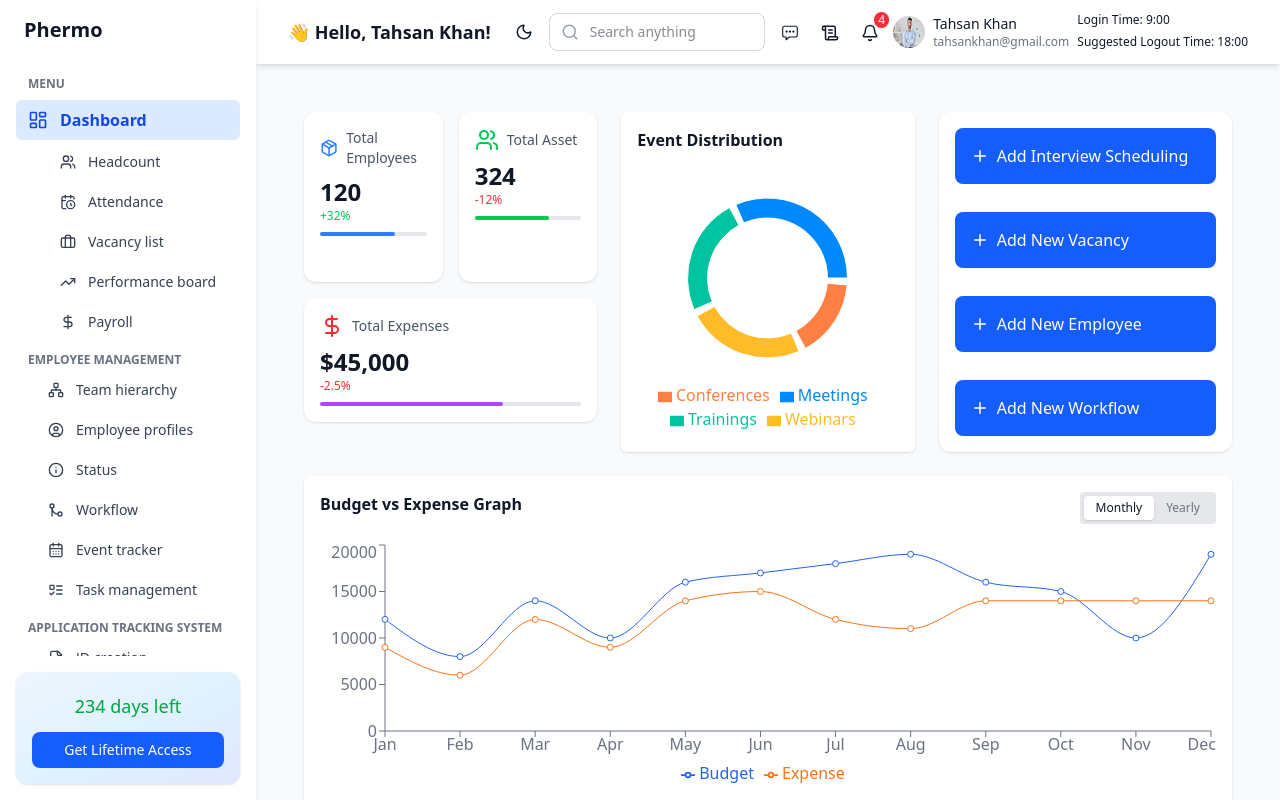
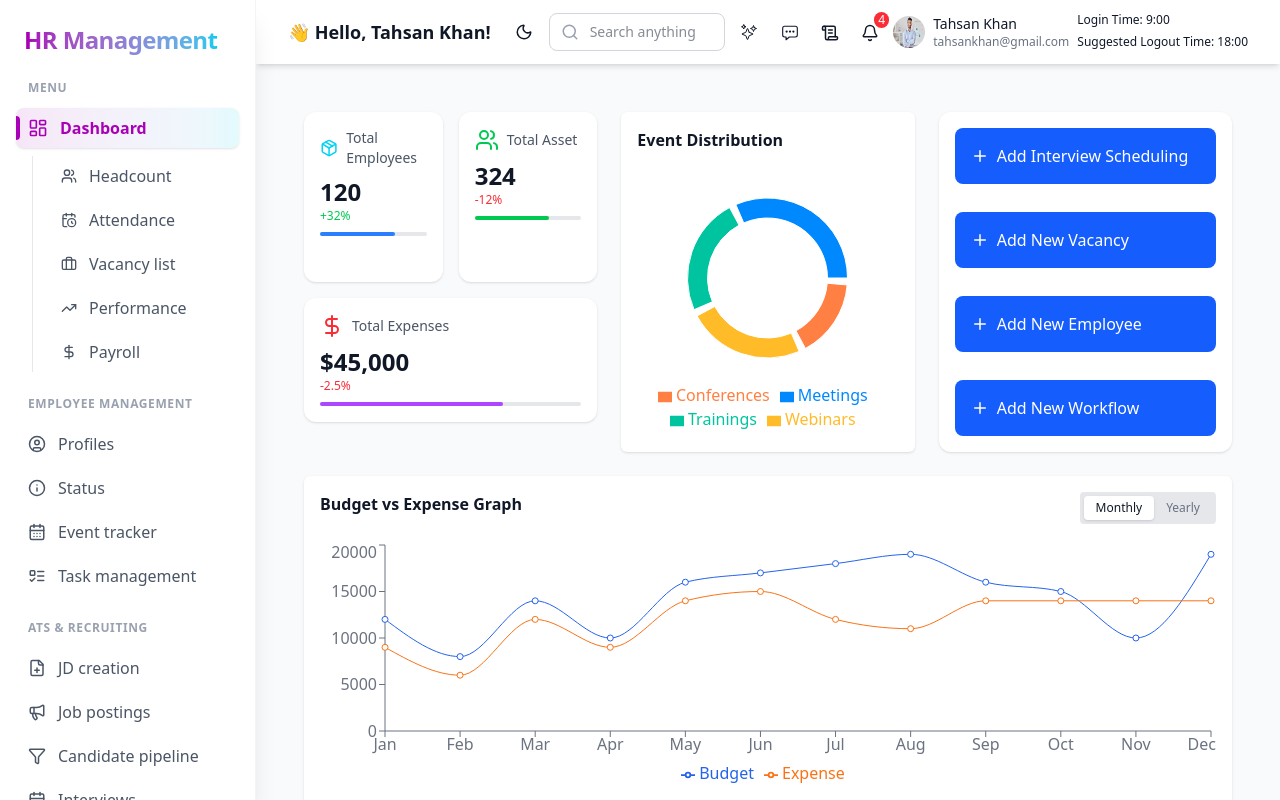
Before and after one commit to Subhra0007/Pharmacy-Management-System, a React (Vite) app: page / in a window 1280 px wide. Built offline with nearby package versions, Linux system fonts and the light colour scheme.

Commit message:
09-12 10:50

```diff
--- a/src/components/Navbar.jsx
+++ b/src/components/Navbar.jsx
@@ -1,7 +1,7 @@
 import { useState } from "react";
 import { useNavigate } from "react-router-dom";
 import { Search, Bell, Sun, Moon, ScrollText } from "lucide-react";
-import { IoChatboxEllipsesOutline } from "react-icons/io5";
+import { IoChatboxEllipsesOutline, IoSparklesOutline } from "react-icons/io5"; // Import IoSparklesOutline
 import navbar from "../assets/navbar.jpg";
 
 const Navbar = ({ darkMode, setDarkMode }) => {
@@ -29,6 +29,12 @@ const Navbar = ({ darkMode, setDarkMode }) => {
     }
   };
 
+  // Add a handler for the AI button
+  const handleAIAssistant = () => {
+    console.log("AI Assistant button clicked!");
+    // You can add navigation or state logic here for the AI feature
+  };
+
   return (
     <>
       <div
@@ -47,8 +53,10 @@ const Navbar = ({ darkMode, setDarkMode }) => {
             {darkMode ? <Sun size={18} /> : <Moon size={18} />}
           </button>
         </div>
-        <div className="flex-1 max-w-lg">
-          <div className="relative">
+
+        {/* MODIFIED SEARCH AND AI ICON SECTION */}
+        <div className="flex items-center flex-1 max-w-lg space-x-2">
+          <div className="relative flex-1">
             <Search
               className={`absolute left-3 top-2.5 ${
                 darkMode ? "text-gray-300" : "text-gray-400"
@@ -65,7 +73,18 @@ const Navbar = ({ darkMode, setDarkMode }) => {
               }`}
             />
           </div>
+          {/* AI ICON BUTTON */}
+          <button
+            onClick={handleAIAssistant}
+            className={`p-2 rounded-lg transition-colors duration-300 cursor-pointer ${ // Added text-blue-500 for distinction
+              darkMode ? "hover:bg-gray-700" : "hover:bg-gray-100"
+            }`}
+            title="AI Assistant"
+          >
+            <IoSparklesOutline size={16} />
+          </button>
         </div>
+
         <div className="flex items-center gap-2 mx-2">
           <button
             onClick={() => setShowMessagesPopup(true)}
--- a/src/components/Sidebar.jsx
+++ b/src/components/Sidebar.jsx
@@ -13,7 +13,6 @@ import {
   Briefcase,
   TrendingUp,
   DollarSign,
-  Contact,
   Network,
   CircleUser,
   Info,
@@ -40,244 +39,240 @@ const Sidebar = ({ darkMode }) => {
   const location = useLocation();
 
   const linkClass = (path) =>
-    `flex items-center gap-3 px-3 py-2 rounded-md transition-colors ${location.pathname === path
-      ? "bg-blue-100 text-blue-700 font-semibold dark:bg-blue-900 dark:text-blue-200"
+    `relative flex items-center gap-3 px-3 py-2 rounded-lg transition-all duration-300 group ${
+      location.pathname === path
+        ? "bg-gradient-to-r from-fuchsia-700/10 to-cyan-400/10 text-fuchsia-700 dark:text-cyan-400 font-semibold shadow-sm"
         : darkMode
-        ? "text-gray-100 hover:bg-gray-700"
-        : "text-gray-700 hover:bg-gray-100"
+        ? "text-gray-400 hover:bg-gradient-to-r from-fuchsia-700/10 to-cyan-400/10 hover:text-fuchsia-700"
+        : "text-gray-600 hover:bg-fuchsia-50 hover:text-fuchsia-700"
     }`;
+
+  // Helper for the active indicator line
+  const ActiveIndicator = ({ path }) => (
+    location.pathname === path && (
+      <span className="absolute left-0 top-1/2 -translate-y-1/2 w-1 h-6 bg-fuchsia-700 dark:bg-cyan-400 rounded-r-full" />
+    )
+  );
 
   return (
     <div
-      className={`w-64 h-screen fixed top-0 left-0 shadow-md flex flex-col transition-colors duration-300 z-50 ${darkMode ? "bg-gray-800 text-gray-100" : "bg-white text-gray-900"
+      className={`w-64 h-screen fixed top-0 left-0 shadow-xl flex flex-col transition-colors duration-300 z-50 border-r ${
+        darkMode
+          ? "bg-gray-800 text-gray-100 border-gray-700"
+          : "bg-white text-gray-900 border-gray-100"
       }`}
     >
-      <div className="px-6 py-4 font-bold text-xl">Phermo</div>
-      {/* 👇 Added styled scrollbar */}
-      <div className="flex-1 overflow-y-auto scrollbar-thin scrollbar-thumb-gray-400 scrollbar-track-gray-200 dark:scrollbar-thumb-gray-600 dark:scrollbar-track-gray-900">
-        <nav className="p-4 space-y-4">
+      {/* Brand Header with Gradient Text */}
+      <div className="px-6 py-6">
+        <h1 className="font-extrabold text-2xl tracking-tight bg-gradient-to-r from-fuchsia-700 to-cyan-400 bg-clip-text text-transparent">
+          HR Management
+        </h1>
+      </div>
+
+      {/* Styled scrollbar container */}
+      <div className="flex-1 overflow-y-auto scrollbar-thin scrollbar-thumb-gray-300 scrollbar-track-transparent dark:scrollbar-thumb-gray-700 hover:scrollbar-thumb-fuchsia-700/50">
+        <nav className="px-4 pb-4 space-y-6">
+
+          {/* Section: Menu */}
           <div>
-            <p
-              className={`px-3 mb-2 text-xs font-semibold uppercase ${darkMode ? "text-gray-400" : "text-gray-500"
-                }`}
-            >
+            <p className={`px-3 mb-3 text-xs font-bold tracking-wider uppercase ${darkMode ? "text-gray-500" : "text-gray-400"}`}>
               Menu
             </p>
+            <div className="space-y-1">
                 <Link to="/" className={linkClass("/")}>
-              <LayoutDashboard size={20} />
+                    <ActiveIndicator path="/" />
+                    <LayoutDashboard size={20} className={location.pathname === "/" ? "text-fuchsia-700 dark:text-cyan-400" : ""} />
                     <span>Dashboard</span>
                 </Link>
-            <div className="ml-8 mt-1 space-y-1 text-sm">
+
+                <div className="ml-4 pl-4 border-l border-gray-200 dark:border-gray-700 space-y-1 mt-2">
                     <Link to="/headcount" className={linkClass("/headcount")}>
-                <Users size={16} />
-                <span>Headcount</span>
+                        <Users size={16} /> <span>Headcount</span>
                     </Link>
                     <Link to="/attendance" className={linkClass("/attendance")}>
-                <CalendarClock size={16} />
-                <span>Attendance</span>
+                        <CalendarClock size={16} /> <span>Attendance</span>
                     </Link>
                     <Link to="/vacancypage" className={linkClass("/vacancypage")}>
-                <Briefcase size={16} />
-                <span>Vacancy list</span>
+                        <Briefcase size={16} /> <span>Vacancy list</span>
                     </Link>
                     <Link to="/performance" className={linkClass("/performance")}>
-                <TrendingUp size={16} />
-                <span>Performance board</span>
+                        <TrendingUp size={16} /> <span>Performance</span>
                     </Link>
                     <Link to="/payroll" className={linkClass("/payroll")}>
-                <DollarSign size={16} />
-                <span>Payroll</span>
-              </Link>
-            </div>
-            <div className="mt-3 space-y-1 text-sm">
-              <p
-                className={`px-3 mb-1 text-xs font-semibold uppercase ${darkMode ? "text-gray-400" : "text-gray-500"
-                  }`}
-              >
-                Employee management
-              </p>
-              <div className="ml-5 space-y-1">
-                {/* <Link to="/employee-directory" className={linkClass("/employee-directory")}>
-                  <Contact size={16} />
-                  <span>Employee directory</span>
-                </Link> */}
-                <Link to="/team-hierarchy" className={linkClass("/team-hierarchy")}>
-                  <Network size={16} />
-                  <span>Team hierarchy</span>
-                </Link>
-                <Link to="/employee-profiles" className={linkClass("/employee-profiles")}>
-                  <CircleUser size={16} />
-                  <span>Employee profiles</span>
-                </Link>
-                <Link to="/status" className={linkClass("/status")}>
-                  <Info size={16} />
-                  <span>Status</span>
-                </Link>
-                <Link to="/workflow" className={linkClass("/workflow")}>
-                  <GitMerge size={16} />
-                  <span>Workflow</span>
-                </Link>
-                <Link to="/event-tracker" className={linkClass("/event-tracker")}>
-                  <CalendarDays size={16} />
-                  <span>Event tracker</span>
-                </Link>
-                <Link to="/task-management" className={linkClass("/task-management")}>
-                  <ListTodo size={16} />
-                  <span>Task management</span>
+                        <DollarSign size={16} /> <span>Payroll</span>
                     </Link>
                 </div>
             </div>
-            <div className="mt-3 space-y-1 text-sm">
-              <p
-                className={`px-3 mb-1 text-xs font-semibold uppercase ${darkMode ? "text-gray-400" : "text-gray-500"
-                  }`}
-              >
-                Application tracking system
+          </div>
+
+          {/* Section: Employee Management */}
+          <div>
+            <p className={`px-3 mb-3 text-xs font-bold tracking-wider uppercase ${darkMode ? "text-gray-500" : "text-gray-400"}`}>
+              Employee Management
             </p>
-              <div className="ml-5 space-y-1">
-                <Link to="/#ats-jd" className={linkClass("/#ats-jd")}>
-                  <FilePlus size={16} />
-                  <span>JD creation</span>
+            <div className="space-y-1">
+              {/* <Link to="/team-hierarchy" className={linkClass("/team-hierarchy")}>
+                <ActiveIndicator path="/team-hierarchy" />
+                <Network size={18} /> <span>Team hierarchy</span>
+              </Link> */}
+              <Link to="/employee-profiles" className={linkClass("/employee-profiles")}>
+                <ActiveIndicator path="/employee-profiles" />
+                <CircleUser size={18} /> <span>Profiles</span>
               </Link>
-                <Link to="/job-postings" className={linkClass("/job-postings")}>
-                  <Megaphone size={16} />
-                  <span>Job postings</span>
+              <Link to="/status" className={linkClass("/status")}>
+                <ActiveIndicator path="/status" />
+                <Info size={18} /> <span>Status</span>
               </Link>
-                <Link to="/candidate-pipeline" className={linkClass("/candidate-pipeline")}>
-                  <Filter size={16} />
-                  <span>Candidate pipeline</span>
+              {/* <Link to="/workflow" className={linkClass("/workflow")}>
+                <ActiveIndicator path="/workflow" />
+                <GitMerge size={18} /> <span>Workflow</span>
+              </Link> */}
+              <Link to="/event-tracker" className={linkClass("/event-tracker")}>
+                <ActiveIndicator path="/event-tracker" />
+                <CalendarDays size={18} /> <span>Event tracker</span>
               </Link>
-                <Link to="/interview-scheduling" className={linkClass("/interview-scheduling")}>
-                  <CalendarCheck size={16} />
-                  <span>Interview scheduling</span>
-                </Link>
-                <Link to="/offer-management" className={linkClass("/offer-management")}>
-                  <FileSignature size={16} />
-                  <span>Offer management</span>
-                </Link>
-                <Link to="/negotiation-notes" className={linkClass("/negotiation-notes")}>
-                  <MessageCircle size={16} />
-                  <span>Negotiation notes & approvals</span>
+              <Link to="/task-management" className={linkClass("/task-management")}>
+                <ActiveIndicator path="/task-management" />
+                <ListTodo size={18} /> <span>Task management</span>
               </Link>
             </div>
           </div>
-            <div className="mt-3 space-y-1 text-sm">
-              <p
-                className={`px-3 mb-1 text-xs font-semibold uppercase ${darkMode ? "text-gray-400" : "text-gray-500"
-                  }`}
-              >
-                Time off management
+
+          {/* Section: ATS */}
+          <div>
+            <p className={`px-3 mb-3 text-xs font-bold tracking-wider uppercase ${darkMode ? "text-gray-500" : "text-gray-400"}`}>
+              ATS & Recruiting
             </p>
-              <div className="ml-5 space-y-1">
-                <Link to="/time-sheet" className={linkClass("/time-sheet")}>
-                  <TableProperties size={16} />
-                  <span>Time sheet</span>
+            <div className="space-y-1">
+              <Link to="/#ats-jd" className={linkClass("/#ats-jd")}>
+                <FilePlus size={18} /> <span>JD creation</span>
               </Link>
-                <Link to="/pto-list" className={linkClass("/pto-list")}>
-                  <Palmtree size={16} />
-                  <span>PTO list</span>
+              <Link to="/job-postings" className={linkClass("/job-postings")}>
+                <Megaphone size={18} /> <span>Job postings</span>
               </Link>
-                <Link to="/overtime-list" className={linkClass("/overtime-list")}>
-                  <Hourglass size={16} />
-                  <span>Overtime list</span>
+              <Link to="/candidate-pipeline" className={linkClass("/candidate-pipeline")}>
+                <Filter size={18} /> <span>Candidate pipeline</span>
+              </Link>
+              <Link to="/interview-scheduling" className={linkClass("/interview-scheduling")}>
+                <CalendarCheck size={18} /> <span>Interviews</span>
+              </Link>
+              <Link to="/offer-management" className={linkClass("/offer-management")}>
+                <FileSignature size={18} /> <span>Offers</span>
+              </Link>
+              <Link to="/negotiation-notes" className={linkClass("/negotiation-notes")}>
+                <MessageCircle size={18} /> <span>Negotiations</span>
               </Link>
             </div>
           </div>
-            <div className="mt-3 space-y-1 text-sm">
-              <p
-                className={`px-3 mb-1 text-xs font-semibold uppercase ${darkMode ? "text-gray-400" : "text-gray-500"
-                  }`}
-              >
-                Knowledge management
+
+          {/* Section: Time Off */}
+          <div>
+            <p className={`px-3 mb-3 text-xs font-bold tracking-wider uppercase ${darkMode ? "text-gray-500" : "text-gray-400"}`}>
+              Time Off
             </p>
-              <div className="ml-5 space-y-1">
-                <Link to="/trainings" className={linkClass("/trainings")}>
-                  <GraduationCap size={16} />
-                  <span>Trainings</span>
+            <div className="space-y-1">
+              <Link to="/time-sheet" className={linkClass("/time-sheet")}>
+                <TableProperties size={18} /> <span>Time sheet</span>
               </Link>
-                <Link to="/skill-roadmap" className={linkClass("/skill-roadmap")}>
-                  <Map size={16} />
-                  <span>Skill roadmap</span>
+              <Link to="/pto-list" className={linkClass("/pto-list")}>
+                <Palmtree size={18} /> <span>PTO list</span>
               </Link>
-                <Link to="/certifications" className={linkClass("/certifications")}>
-                  <Award size={16} />
-                  <span>Certifications</span>
-                </Link>
-                <Link to="/progress" className={linkClass("/progress")}>
-                  <BarChart2 size={16} />
-                  <span>Progress tracking</span>
-                </Link>
-                <Link to="/compliance" className={linkClass("/compliance")}>
-                  <ShieldCheck size={16} />
-                  <span>Compliance and tax information</span>
+              <Link to="/overtime-list" className={linkClass("/overtime-list")}>
+                <Hourglass size={18} /> <span>Overtime</span>
               </Link>
             </div>
           </div>
+
+          {/* Section: Knowledge */}
+          <div>
+            <p className={`px-3 mb-3 text-xs font-bold tracking-wider uppercase ${darkMode ? "text-gray-500" : "text-gray-400"}`}>
+              Knowledge & Growth
+            </p>
+            <div className="space-y-1">
+              <Link to="/trainings" className={linkClass("/trainings")}>
+                <GraduationCap size={18} /> <span>Trainings</span>
+              </Link>
+              <Link to="/skill-roadmap" className={linkClass("/skill-roadmap")}>
+                <Map size={18} /> <span>Skill roadmap</span>
+              </Link>
+              <Link to="/certifications" className={linkClass("/certifications")}>
+                <Award size={18} /> <span>Certifications</span>
+              </Link>
+              <Link to="/progress" className={linkClass("/progress")}>
+                <BarChart2 size={18} /> <span>Progress</span>
+              </Link>
+              <Link to="/compliance" className={linkClass("/compliance")}>
+                <ShieldCheck size={18} /> <span>Compliance</span>
+              </Link>
               <Link to="/analytics" className={linkClass("/analytics")}>
-              <BarChart size={20} />
-              <span>Analytics</span>
+                <ActiveIndicator path="/analytics" />
+                <BarChart size={18} /> <span>Analytics</span>
               </Link>
             </div>
+          </div>
+
+          {/* Section: Others */}
           <div>
-            <p
-              className={`px-3 mb-2 text-xs font-semibold uppercase ${darkMode ? "text-gray-400" : "text-gray-500"
-                }`}
-            >
+            <p className={`px-3 mb-3 text-xs font-bold tracking-wider uppercase ${darkMode ? "text-gray-500" : "text-gray-400"}`}>
               Others
             </p>
+            <div className="space-y-1">
               <Link to="/customer-orders" className={linkClass("/customer-orders")}>
-              <ClipboardList size={20} />
-              <span>Customer Orders</span>
+                <ClipboardList size={18} /> <span>Orders</span>
               </Link>
               <Link to="/notes" className={linkClass("/notes")}>
-              <ScrollText size={20} />
-              <span>Notes</span>
+                <ScrollText size={18} /> <span>Notes</span>
               </Link>
               <Link to="/expenses" className={linkClass("/expenses")}>
-              <BanknoteArrowDown size={20} />
-              <span>Expenses</span>
+                <BanknoteArrowDown size={18} /> <span>Expenses</span>
               </Link>
               <Link to="/employee" className={linkClass("/employee")}>
-              <IdCardLanyard size={20} />
-              <span>Employee</span>
+                <IdCardLanyard size={18} /> <span>Employee</span>
               </Link>
             </div>
+          </div>
+
+          {/* Section: Preferences */}
           <div>
-            <p
-              className={`px-3 mb-2 text-xs font-semibold uppercase ${darkMode ? "text-gray-400" : "text-gray-500"
-                }`}
-            >
+            <p className={`px-3 mb-3 text-xs font-bold tracking-wider uppercase ${darkMode ? "text-gray-500" : "text-gray-400"}`}>
               Preferences
             </p>
+            <div className="space-y-1">
               <Link to="/help-supports" className={linkClass("/help-supports")}>
-              <HelpCircle size={20} />
-              <span>Help & Supports</span>
+                <HelpCircle size={18} /> <span>Help & Support</span>
               </Link>
               <Link to="/settings" className={linkClass("/settings")}>
-              <Settings size={20} />
-              <span>Settings</span>
+                <Settings size={18} /> <span>Settings</span>
               </Link>
+            </div>
           </div>
         </nav>
       </div>
-      <div className="p-4">
+
+      {/* Footer CTA Card */}
+      {/* <div className="p-4">
         <div
-          className={`rounded-xl p-4 text-center shadow-sm transition-colors duration-300 ${darkMode
-            ? "bg-gradient-to-br from-gray-700 via-gray-800 to-gray-900 text-gray-100"
-            : "bg-gradient-to-br from-blue-50 via-sky-100 to-indigo-100 text-gray-800"
+          className={`rounded-2xl p-5 text-center shadow-lg relative overflow-hidden group ${
+            darkMode
+              ? "bg-gray-800 border border-gray-700"
+              : "bg-white border border-gray-100"
           }`}
         >
-          <p className="text-lg text-green-600 mt-1">234 days left</p>
+          <div className="absolute inset-0 bg-gradient-to-br from-fuchsia-700 to-cyan-400 opacity-10 group-hover:opacity-15 transition-opacity duration-300"></div>
+
+          <div className="relative z-10">
+            <h4 className={`text-sm font-semibold mb-1 ${darkMode ? "text-gray-200" : "text-gray-800"}`}>Upgrade Plan</h4>
+            <p className="text-lg font-bold bg-gradient-to-r from-fuchsia-700 to-cyan-400 bg-clip-text text-transparent">
+              234 days left
+            </p>
             <button
-            className={`mt-3 w-full py-2 rounded-lg text-sm font-medium transition ${darkMode
-              ? "bg-blue-600 text-white hover:bg-blue-700"
-              : "bg-blue-600 text-white hover:bg-blue-700"
-              }`}
+              className="mt-4 w-full py-2.5 rounded-xl text-sm font-bold text-white shadow-md transform transition hover:scale-105 active:scale-95 bg-gradient-to-r from-fuchsia-700 to-cyan-400 hover:shadow-lg hover:shadow-cyan-400/20"
             >
               Get Lifetime Access
             </button>
           </div>
         </div>
+      </div> */}
     </div>
   );
 };
--- a/src/pages/Dashboard.jsx
+++ b/src/pages/Dashboard.jsx
@@ -35,7 +35,7 @@ export default function Dashboard() {
         {/* Stats */}
         <div className="col-span-1 md:col-span-4 grid grid-cols-2 gap-4">
           <StatCard
-            icon={<Package className="text-blue-500" />}
+            icon={<Package className="text-cyan-400" />}
             title="Total Employees"
             value="120"
             change="+32%"
@@ -50,7 +50,7 @@ export default function Dashboard() {
             color="green"
             darkMode={darkMode}
           />
-          <div className="col-span-2">
+          <div className="col-span-2 ">
             <StatCard
               icon={<DollarSign className="text-red-500" />}
               title="Total Expenses"
```
Lines whose indentation alone changed are shown as unchanged.
